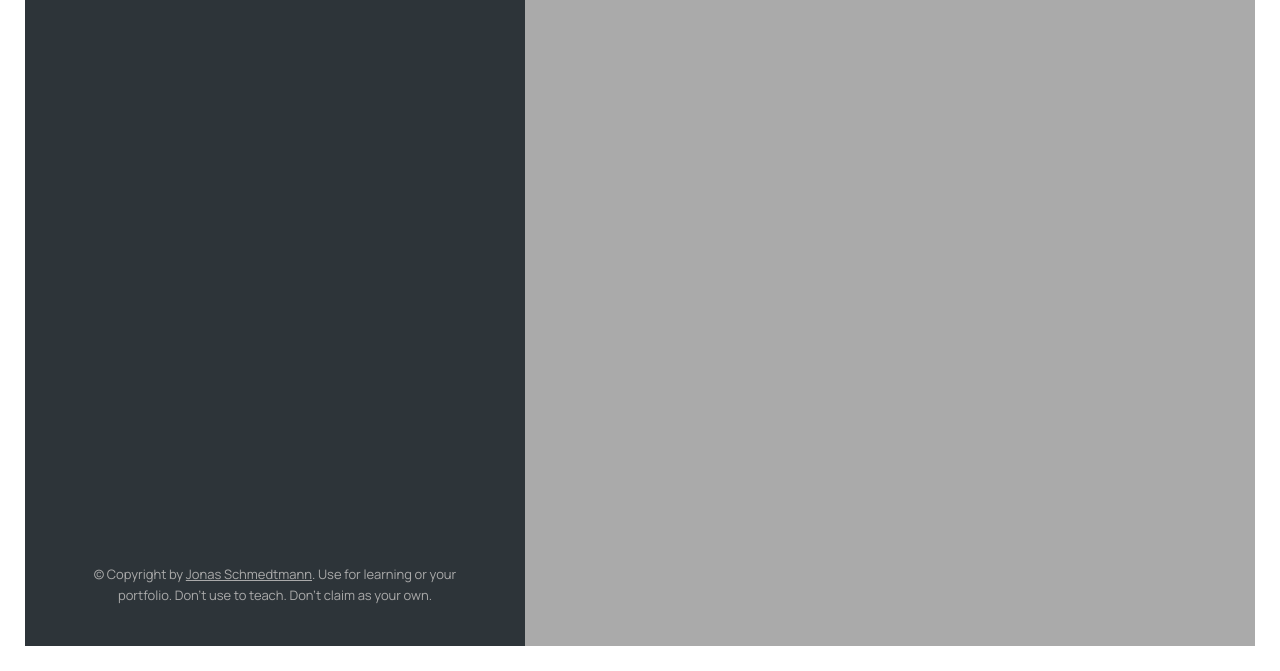
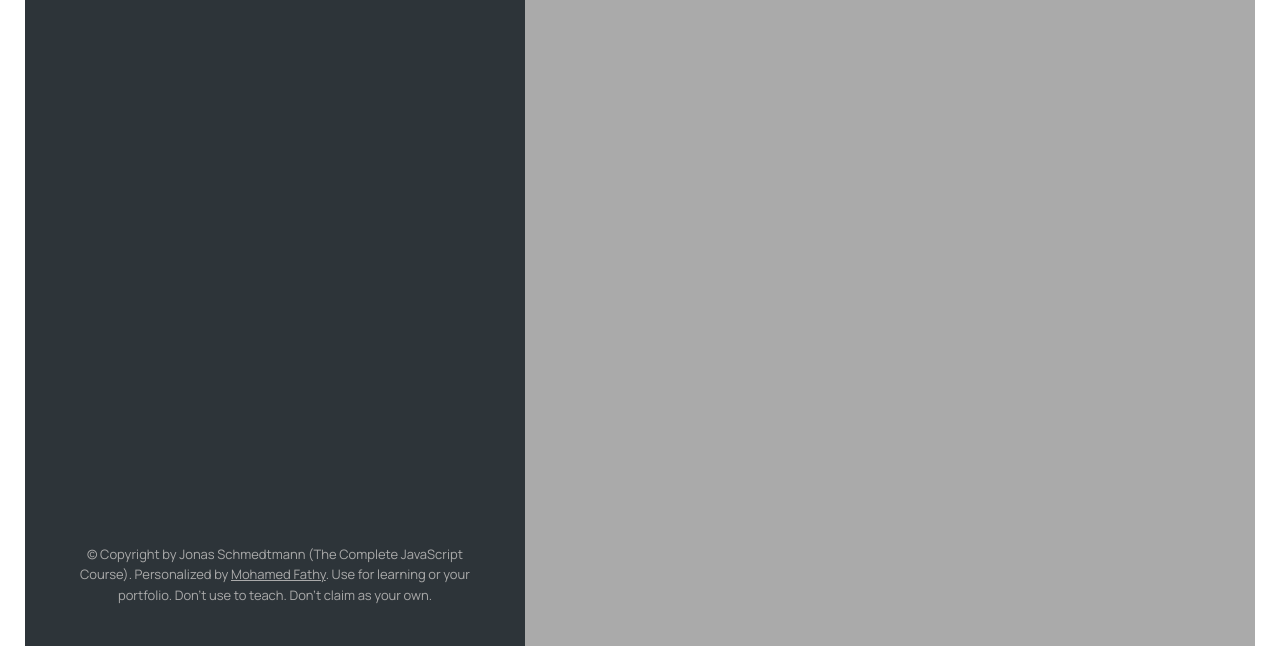
Before and after one commit to mhmd7710d/Maphty-Project, a plain HTML site: page index.html in a window 1280 px wide. Shown: the part 129-800 px from the top of the page. Drawn offline with nearby package versions, Linux system fonts and the light colour scheme.

Commit message:
Personalize footer credit, remove dead lecture file, add README

```diff
--- a/index.html
+++ b/index.html
@@ -122,12 +122,10 @@
       </ul>
 
       <p class="copyright">
-        &copy; Copyright by
-        <a
-          class="twitter-link"
-          target="_blank"
-          href="https://twitter.com/jonasschmedtman"
-          >Jonas Schmedtmann</a
+        &copy; Copyright by Jonas Schmedtmann (The Complete JavaScript
+        Course). Personalized by
+        <a class="twitter-link" target="_blank" href="https://github.com/mhmd7710d"
+          >Mohamed Fathy</a
         >. Use for learning or your portfolio. Don't use to teach. Don't claim
         as your own.
       </p>
--- a/other.js
+++ /dev/null
@@ -1,2 +0,0 @@
-const firstName = 'Jonas';
-console.log(months);
```
Also changed, not shown: 1 other file.
